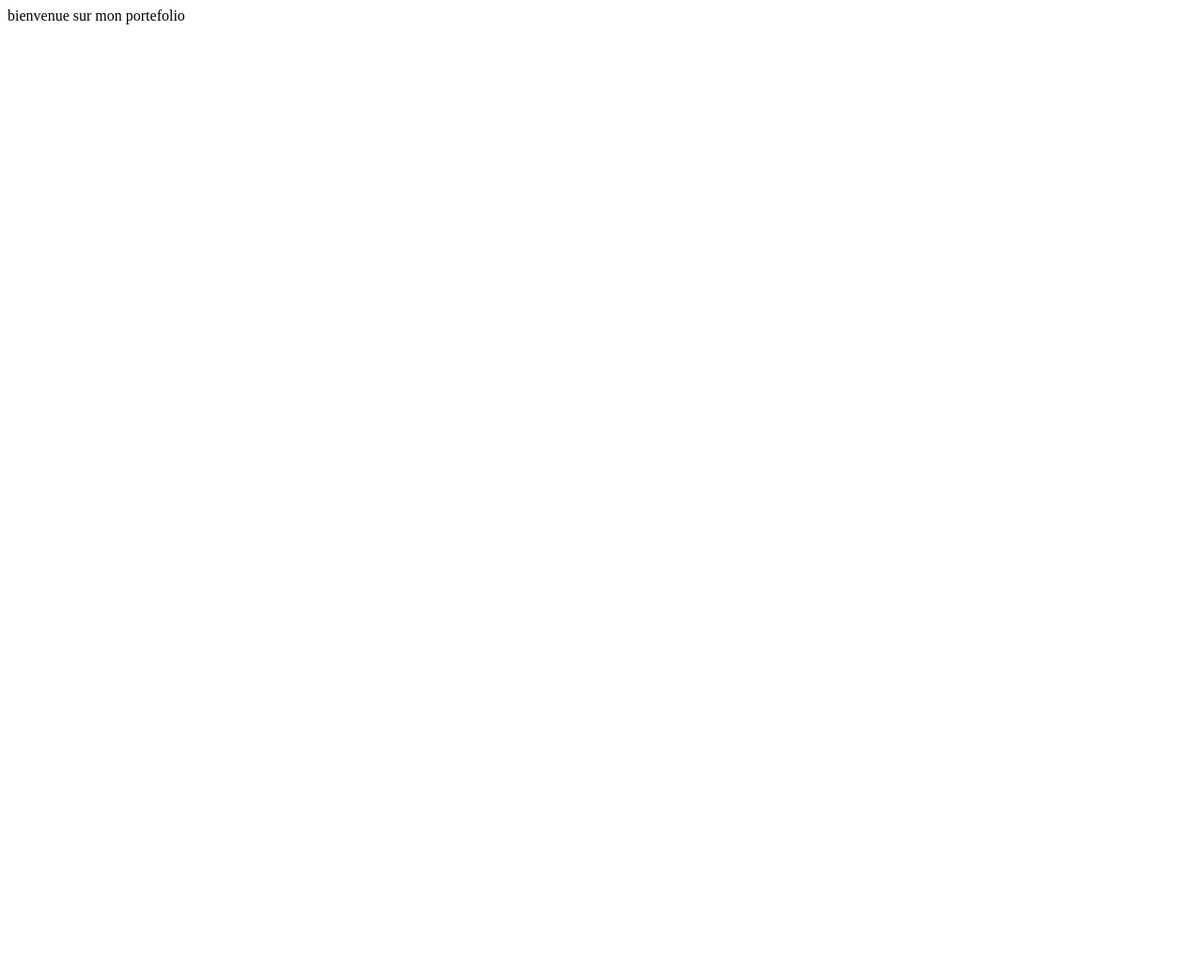
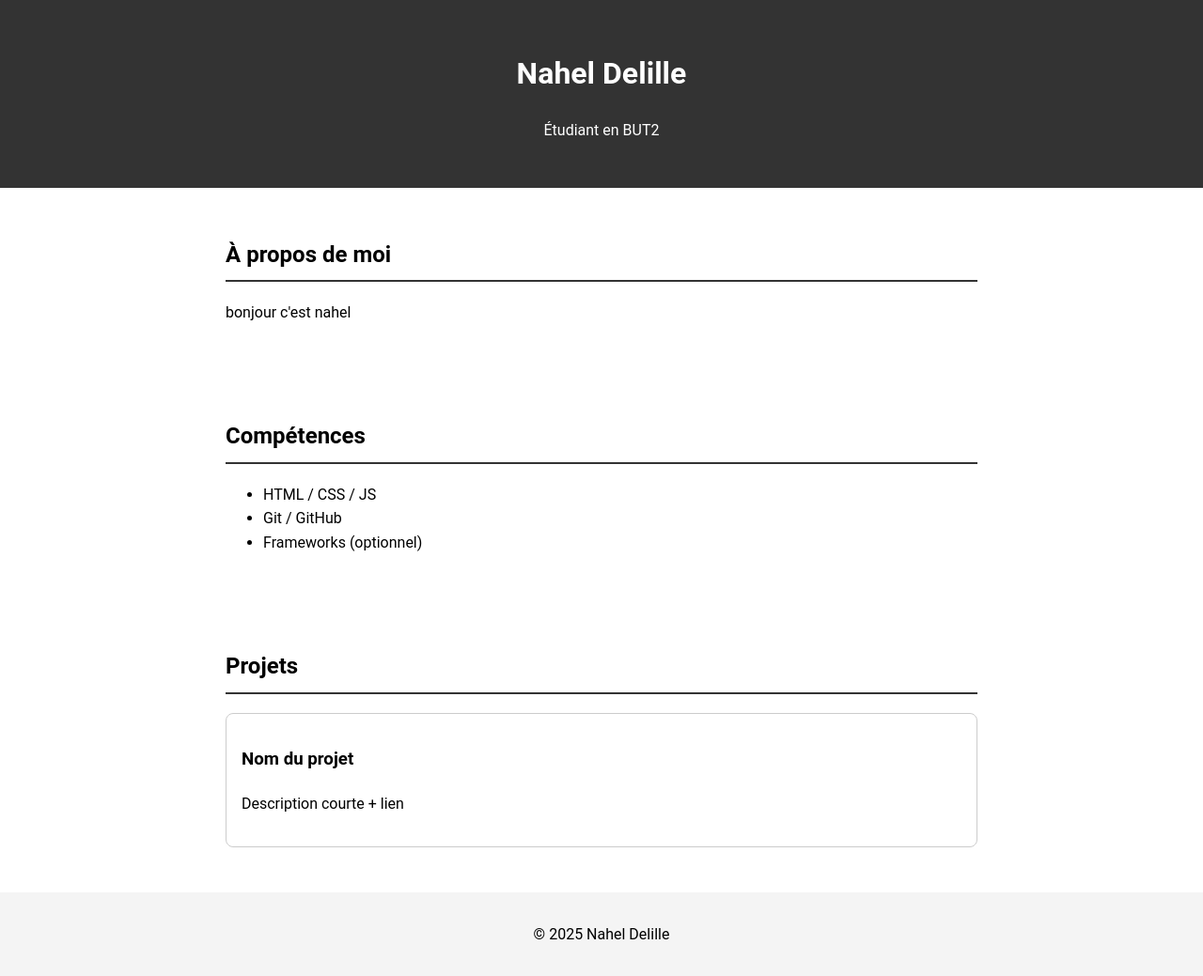
Before and after one commit to NahelDE/portfolio, a plain HTML site: page index.html in a window 1280 px wide. Shown: the whole page at 94% size. Before the commit the page ends 800 px from the top, so only its background shows below. Drawn offline with Linux system fonts and the light colour scheme.

Commit message:
ajout d'une page et d'un style primitif

```diff
--- a/index.html
+++ b/index.html
@@ -2,9 +2,40 @@
 <html lang="fr">
 <head>
     <meta charset="UTF-8">
-    <title>Title</title>
+    <meta name="viewport" content="width=device-width, initial-scale=1.0">
+    <title>Nahel Delille - Portfolio</title>
+    <link rel="stylesheet" href="style.css">
 </head>
 <body>
-<a> bienvenue sur mon portefolio </a>
+<header>
+    <h1>Nahel Delille</h1>
+    <p>Étudiant en BUT2</p>
+</header>
+
+<section id="about">
+    <h2>À propos de moi</h2>
+    <p> bonjour c'est nahel</p>
+</section>
+
+<section id="skills">
+    <h2>Compétences</h2>
+    <ul>
+        <li>HTML / CSS / JS</li>
+        <li>Git / GitHub</li>
+        <li>Frameworks (optionnel)</li>
+    </ul>
+</section>
+
+<section id="projects">
+    <h2>Projets</h2>
+    <div class="project-card">
+        <h3>Nom du projet</h3>
+        <p>Description courte + lien</p>
+    </div>
+</section>
+
+<footer>
+    <p>© 2025 Nahel Delille</p>
+</footer>
 </body>
 </html>
--- a/style.css
+++ b/style.css
@@ -0,0 +1,6 @@
+body { font-family: 'Roboto', sans-serif; margin:0; padding:0; line-height:1.6; }
+header { background:#333; color:white; text-align:center; padding:2rem; }
+section { padding:2rem; max-width:800px; margin:auto; }
+h2 { border-bottom:2px solid #333; padding-bottom:0.5rem; }
+.project-card { border:1px solid #ccc; padding:1rem; margin:1rem 0; border-radius:8px; }
+footer { text-align:center; padding:1rem; background:#f4f4f4; }
```
